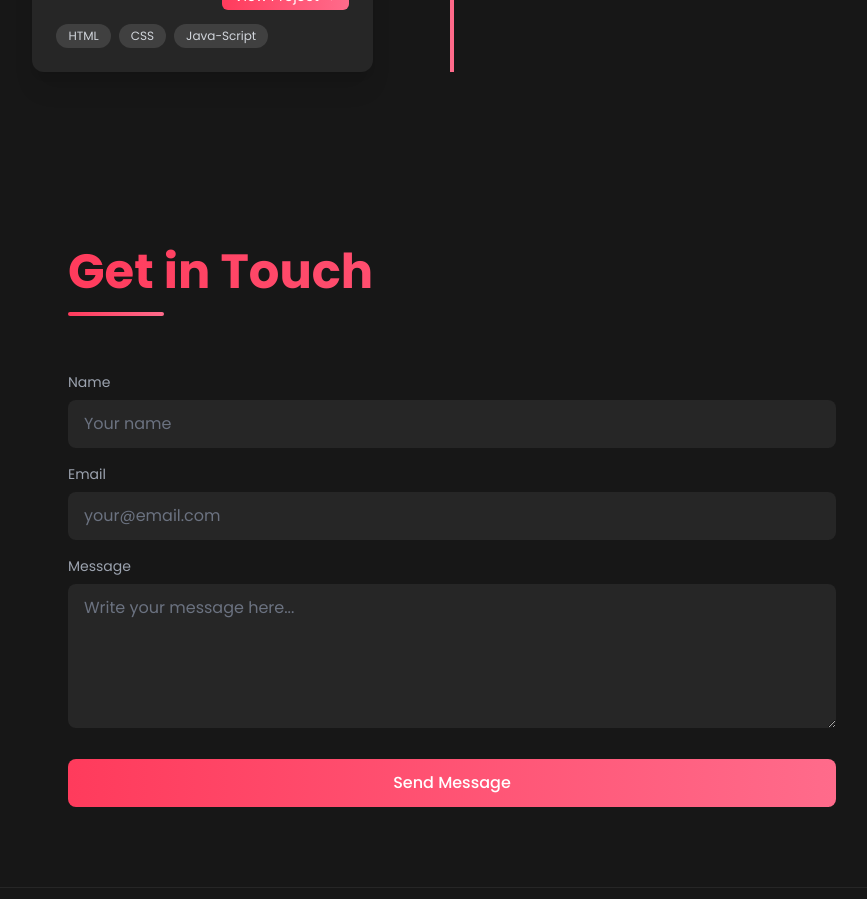
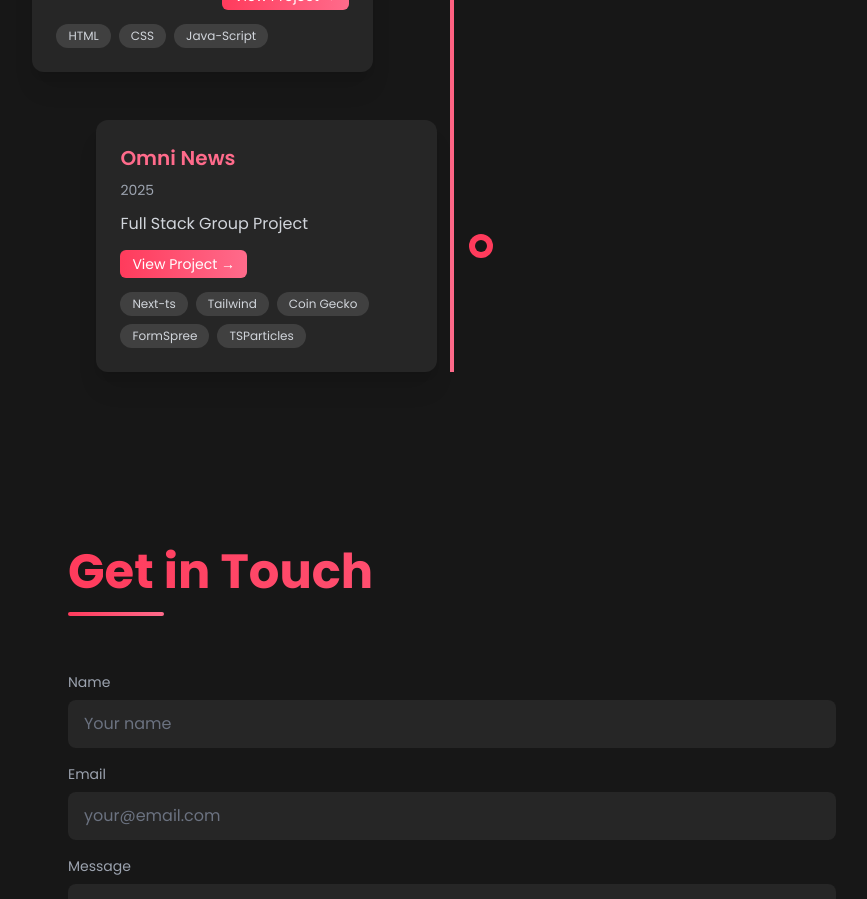
Before and after one commit to guissx/FullStack, a Next.js app: page / in a window 1280 px wide. Shown: the part 2460-3359 px from the top of the page, without its empty margins (188-1055 px from the left). Built offline with nearby package versions, Linux system fonts and the light colour scheme.

Commit message:
Feat Projeto em equipe na timeline

```diff
--- a/components/timeline.tsx
+++ b/components/timeline.tsx
@@ -39,6 +39,15 @@ const timeline = [
         description: " HTML/CSS/JS- Frontendmentor Challenge",
         tech: ["HTML", "CSS", "Java-Script"],
         link: "https://ticket-genarator-guissxs-projects.vercel.app/"
+      },
+
+      {
+        id: 6,
+        title: "Omni News ",
+        date: "2025",
+        description: "Full Stack Group Project",
+        tech: ["Next-ts", "Tailwind", "Coin Gecko", "FormSpree", "TSParticles"],
+        link: "https://omni-news.vercel.app/"
       },
   ];
 
```
